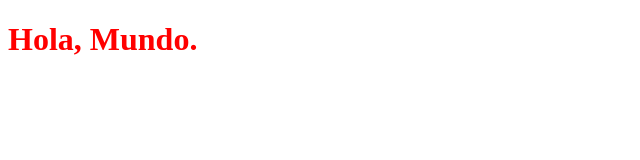
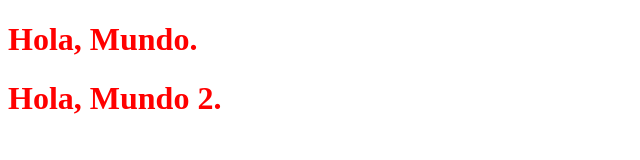
Before and after one commit to AndreaLizbethAR/Taller_UPMH, a plain HTML site: page index.html in a window 1280 px wide. Shown: the whole page, without its empty margins (0-640 px from the left). Drawn offline with Linux system fonts and the light colour scheme.

Commit message:
Segundo commit, se agregaron estilos.

```diff
--- a/CSS/Styles.css
+++ b/CSS/Styles.css
@@ -1,3 +1,6 @@
 h1{
     color: red;
 }
+h1:hover{
+    color: green;
+}
--- a/index.html
+++ b/index.html
@@ -15,6 +15,9 @@
         <h1>
             Hola, Mundo.
         </h1>
+        <h1>
+            Hola, Mundo 2.
+        </h1>
     </div>
 </body>
 </html>
```
